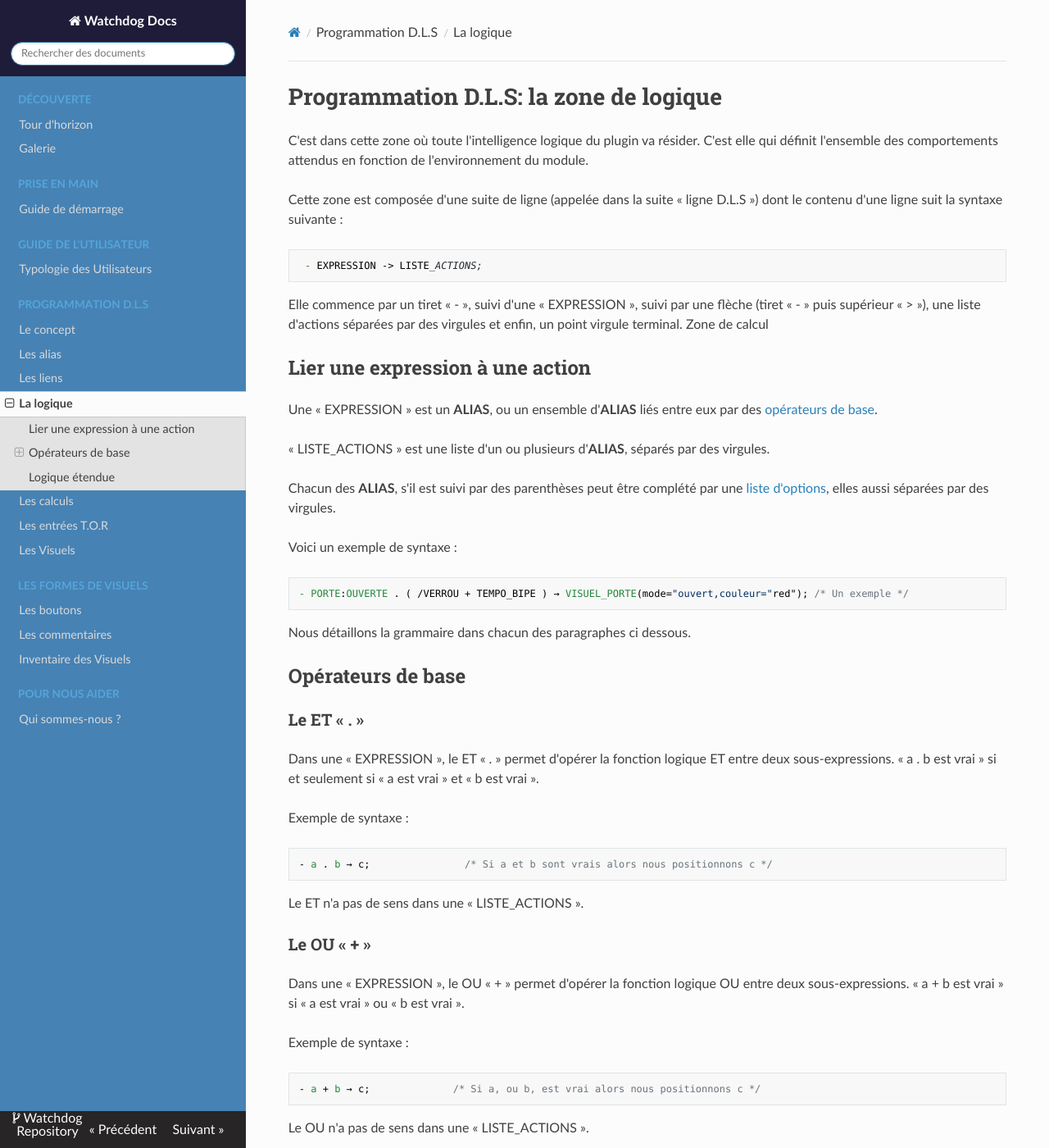
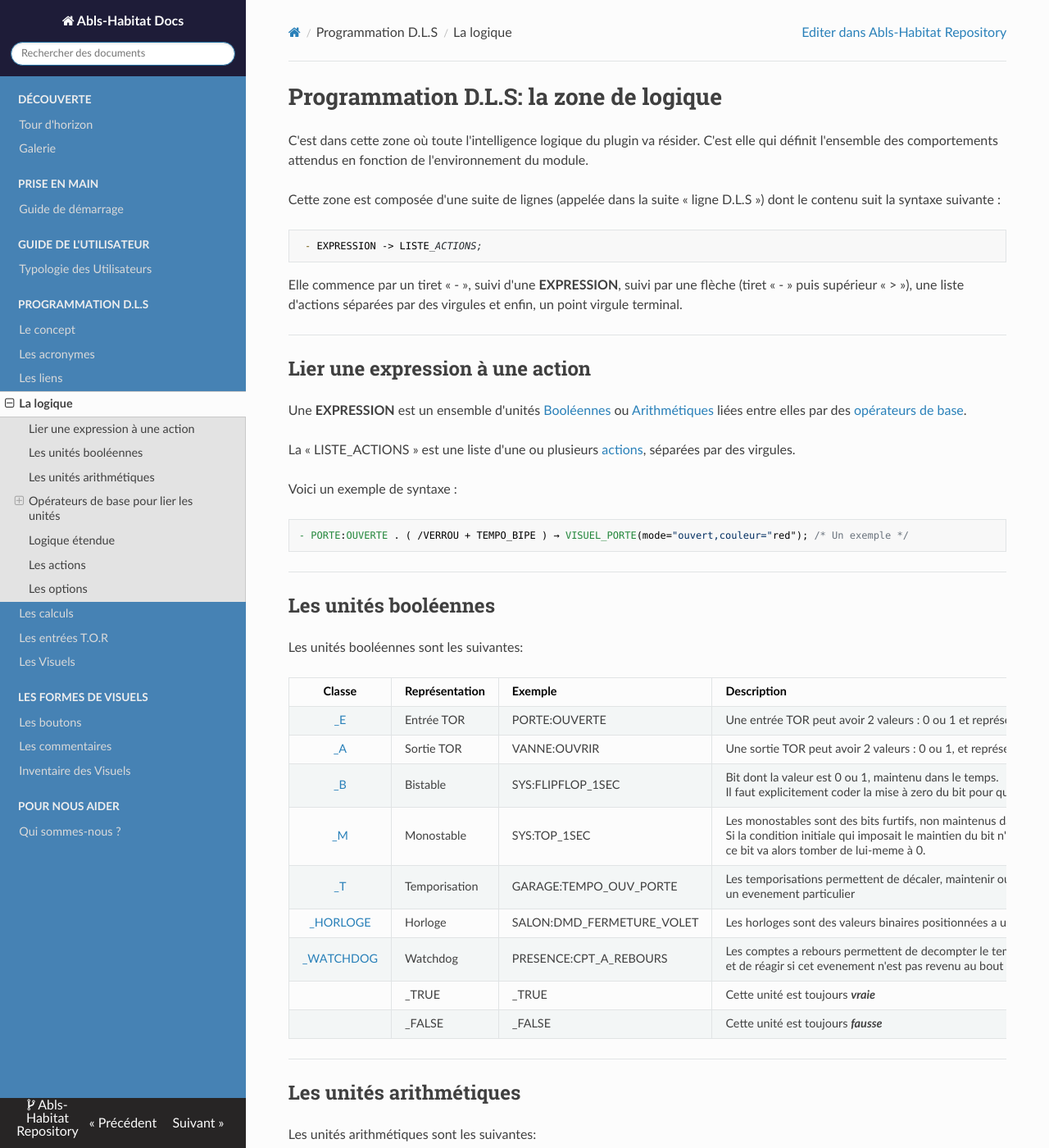
Before and after one commit to sebaru/abls-habitat-docs, an MkDocs documentation site: the page built from src/dls_logique.md, in a window 1280 px wide and 1400 px high. Shown: the whole window at 82% size. Built offline with MkDocs 1.6.1, drawn with Linux system fonts in a browser that asks for light colours; nearby versions of some CDN libraries; some of the changed text lies outside the part shown.

Commit message:
Change to abls-habitat

```diff
--- a/mkdocs.yml
+++ b/mkdocs.yml
@@ -1,9 +1,9 @@
 docs_dir: src
-site_name: Watchdog Docs
+site_name: Abls-Habitat Docs
 site_url: https://docs.abls-habitat.fr/
-repo_url: https://svn.abls-habitat.fr/repo/Watchdog/prod/
-repo_name: Watchdog Repository
-site_description: Documentation du projet domotique Watchdog
+repo_url: https://github.com/sebaru
+repo_name: Abls-Habitat Repository
+site_description: Home Automation by Abls-Habitat
 site_author: Sébastien et Bruno Lefèvre
 site_dir: build
 extra_css: [extra.css]
@@ -19,7 +19,7 @@ nav:
    - Typologie des Utilisateurs: users.md
  - Programmation D.L.S:
    - Le concept: dls.md
-   - Les alias: dls_alias.md
+   - Les acronymes: dls_acronymes.md
    - Les liens: dls_link.md
    - La logique: dls_logique.md
    - Les calculs: dls_calculs.md
--- a/src/dls_logique.md
+++ b/src/dls_logique.md
@@ -3,33 +3,64 @@
 C'est dans cette zone où toute l'intelligence logique du plugin va résider.
 C'est elle qui définit l'ensemble des comportements attendus en fonction de l'environnement du module.
 
-Cette zone est composée d'une suite de ligne (appelée dans la suite « ligne D.L.S ») dont le contenu d'une ligne suit la syntaxe suivante :
+Cette zone est composée d'une suite de lignes (appelée dans la suite « ligne D.L.S ») dont le contenu suit la syntaxe suivante :
 
      - EXPRESSION -> LISTE_ACTIONS;
 
-Elle commence par un tiret « - », suivi d'une « EXPRESSION », suivi par une flèche (tiret « - » puis supérieur « > »), une liste d'actions séparées par des virgules et enfin, un point virgule terminal.
-Zone de calcul
+Elle commence par un tiret « - », suivi d'une **EXPRESSION**, suivi par une flèche (tiret « - » puis supérieur « > »), une liste d'actions séparées par des virgules et enfin, un point virgule terminal.
 
+---
 ##Lier une expression à une action
 
-Une « EXPRESSION » est un **ALIAS**, ou un ensemble d'**ALIAS** liés entre eux par des [opérateurs de base](operateurs-de-base).
+Une **EXPRESSION** est un ensemble d'unités [Booléennes](#les-unites-boolennes) ou [Arithmétiques](#les-unites-arithmetique)
+liées entre elles par des [opérateurs de base](#operateurs-de-base).
 
-« LISTE_ACTIONS » est une liste d'un ou plusieurs d'**ALIAS**, séparés par des virgules.
-
-Chacun des **ALIAS**, s'il est suivi par des parenthèses peut être complété par une [liste d'options](dls_options.md),
-elles aussi séparées par des virgules.
+La « LISTE_ACTIONS » est une liste d'une ou plusieurs [actions](#actions), séparées par des virgules.
 
 Voici un exemple de syntaxe :
 
     - PORTE:OUVERTE . ( /VERROU + TEMPO_BIPE ) → VISUEL_PORTE(mode="ouvert,couleur="red"); /* Un exemple */
 
-Nous détaillons la grammaire dans chacun des paragraphes ci dessous.
+---
+## Les unités booléennes
 
-## Opérateurs de base
+Les unités booléennes sont les suivantes:
 
-###Le ET « . »
+| Classe    | Représentation 	|	Exemple |	Description |
+|:---------:|:----------------|:--------|:----------- |
+| [_E](dls_entre_tor.md)       | Entrée TOR        |	PORTE:OUVERTE             |	Une entrée TOR peut avoir 2 valeurs : 0 ou 1 et représente l'état physique d'un capteur
+| [_A](dls_sortie_tor.md) 	    | Sortie TOR 	      | VANNE:OUVRIR 	            | Une sortie TOR peut avoir 2 valeurs : 0 ou 1, et représente l'état souhaité d'un actionneur
+| [_B](dls_bistables.md) 	     | Bistable          |	SYS:FLIPFLOP_1SEC 	       | Bit dont la valeur est 0 ou 1, maintenu dans le temps. <br>Il faut explicitement coder la mise à zero du bit pour que celui-ci soit effectivement remis à 0.
+| [_M](dls_monostables.md) 	   | Monostable 	      |SYS:TOP_1SEC 	             | Les monostables sont des bits furtifs, non maintenus dans le temps.<br>Si la condition initiale qui imposait le maintien du bit n'est plus vraie,<br>ce bit va alors tomber de lui-meme à 0.
+| [_T](dls_tempo.md) 	         | Temporisation 	   | GARAGE:TEMPO_OUV_PORTE 	  | Les temporisations permettent de décaler, maintenir ou limiter dans le temps<br> un evenement particulier
+| [_HORLOGE](dls_horloge.md) 	 | Horloge 	         | SALON:DMD_FERMETURE_VOLET |	Les horloges sont des valeurs binaires positionnées a une heure bien précise de la journée
+| [_WATCHDOG](dls_watchdog.md)	| Watchdog 	        | PRESENCE:CPT_A_REBOURS 	  | Les comptes a rebours permettent de decompter le temps à partir d'un evenement<br>et de réagir si cet evenement n'est pas revenu au bout d'une consigne précise.
+|  	| _TRUE | _TRUE | Cette unité est toujours ***vraie***
+|  	| _FALSE | _FALSE | Cette unité est toujours ***fausse***
 
-Dans une « EXPRESSION », le ET « . » permet d'opérer la fonction logique ET entre deux sous-expressions.
+
+---
+## Les unités arithmétiques
+
+Les unités arithmétiques sont les suivantes:
+
+| Classe    | Représentation 	|	Exemple |	Description |
+|:---------:|:----------------|:--------|:----------- |
+| [_EA](dls_entre_ana.md) 	    | Entrée Analogique | TEMP:JARDIN 	             | Une entrée Analogique représente une valeur d'un capteur analogique.<br> Celle-ci dispose d'options permettant au systeme de savoir comment interpréter<br>les informations fournies par les capteurs (4/20mA, 0-10V, ...)
+| [_AA](dls_sortie_ana.md) 	   | Sortie Analogique |	CHAUDIERE:CONSIGNE 	      | Une sortie Analogique represente la valeur souhaitée d'un actionneur analogique. <br> Elle dispose d'options permettant au systeme de traduire une valeur reelle en valeur<br>compréhensible par les actionneurs.
+| [_CI](dls_cpti.md) 	         | Compteur d'impulsions | 	PUIT:LITRE 	         | Incrémenté à chaque front montant de sa condition de pilotage
+| [_CH](dls_cpth.md) 	         | Compteur Horaire 	| POMPE:DUREE_VIE 	         | Temps seconde représentant la durée effective de maintien de sa condition de pilotage
+| [_R](dls_registres.md) 	     | Registre 	        | EDF:EQUIV_KWH 	           | Les registres permettent de manipuler des points de consignes, de seuil,<br>et permettent de réaliser des calculs
+| | nombre a virgule | 22,3 | représente le nombre décimal 22,3 |
+| | nombre a virgule | -1.2 | représente le nombre décimal -1.2 |
+
+## Opérateurs de base pour lier les unités
+
+###Le « . »
+
+Dans une **EXPRESSION**, le « . » permet d'opérer la fonction logique ET entre deux sous-expressions de type booléennes.
+Le résultat associé sera booléen lui aussi.
+
 « a . b est vrai » si et seulement si « a est vrai » et « b est vrai ».
 
 Exemple de syntaxe :
@@ -38,26 +69,66 @@ Exemple de syntaxe :
 
 Le ET n'a pas de sens dans une « LISTE_ACTIONS ».
 
-### Le OU « + »
+### Le « + »
 
-Dans une « EXPRESSION », le OU « + » permet d'opérer la fonction logique OU entre deux sous-expressions.
-« a + b est vrai » si « a est vrai » ou « b est vrai ».
+Dans une **EXPRESSION**, le « + » permet d'opérer deux fonctions:
 
-Exemple de syntaxe :
+* la fonction logique OU entre deux sous-expressions de type booléennes. Dans ce cas le résultat sera booléen.
+* la fonction mathématique d'addition entre deux sous-expressions de type arithmétique. Dans ce cas le résultat sera arithmétique.
 
     - a + b → c;              /* Si a, ou b, est vrai alors nous positionnons c */
+    - 4.0 + 6.0 → c;          /* c aura la valeur de 10.0 (4+6) */
 
 Le OU n'a pas de sens dans une « LISTE_ACTIONS ».
 
-### Le complément « / »
+### Le « - »
 
-Dans une « EXPRESSION » ou une « LISTE_ACTIONS », le complément « / » permet d'opérer la fonction logique NON sur l'expression suivante.
-« /a est vrai » si « a est faux ».
+Dans une **EXPRESSION**, le « - » permet d'opérer la fonction mathématique de soustraction entre deux sous-expression de type arithmétiques.
+Dans ce cas le résultat sera également arithmétique.
 
-Exemple de syntaxe :
+    - a + b → c;              /* Si a, ou b, est vrai alors nous positionnons c */
+    - 4.0 + 6.0 → c;          /* c aura la valeur de 10.0 (4+6) */
 
-    - /a → c;          /* Si a est faux alors nous positionnons c à 1 */
-    - a . b → /c;      /* Si a et b sont vrais alors nous positionnons c à 0 */
+Le « - » n'a pas de sens dans une « LISTE_ACTIONS ».
+
+### Le « / » : complément et division
+
+Dans une **EXPRESSION** booléenne ou une « LISTE_ACTIONS », le complément « / » permet d'opérer la fonction logique NON sur l'expression booléenne suivante.
+Dans ce cas, le résultat est booléen.
+
+    « /a est vrai » si « a est faux ».
+
+Dans une **EXPRESSION** arithmétique, le « / » permet d'opérer la fonction mathématique de division entre deux sous-expressions arithmétiques.
+« 10 / 2.0 » sera la valeur 5.0.
+
+    - /a → c;                      /* Si a est faux alors nous positionnons c à 1 */
+    - a . b → /c;                  /* Si a et b sont vrais alors nous positionnons c à 0 */
+    - TEMP_CHAUD / TEMP_FROID → c; /* c représentera le coefficient temp_chaud divisé par temp_froid */
+
+### Le « * » : multiplication
+
+Dans une **EXPRESSION** arithmétique, le « * » permet d'opérer la fonction mathématique de multiplication entre deux sous-expressions arithmétiques.
+« 10 / 2.0 » sera la valeur 5.0.
+
+    - /a → c;                      /* Si a est faux alors nous positionnons c à 1 */
+    - a . b → /c;                  /* Si a et b sont vrais alors nous positionnons c à 0 */
+    - TEMP_CHAUD / TEMP_FROID → c; /* c représentera le coefficient temp_chaud divisé par temp_froid */
+
+### Les comparaisons
+
+Dans une **EXPRESSION** arithmétique, les opérateurs « <, <=, =, >=, > » permettent d'opérer une comparaison entre deux valeurs arithmétiques.
+le résultat sera lui booléen.
+
+    - TEMP > 15.0 → c;             /* Si TEMP est strictement supérieure à 15, c est positionné à 1 */
+    - TEMP <= -5.0 → c;            /* Si TEMP est inférieure ou égale à -5, c est positionné à 1 */
+
+### Les comparaisons horaire
+
+Dans une **EXPRESSION** arithmétique, le mot clef « _HEURE » peut s'utiliser dans une comparaison pour agir selon l'heure de la journée.
+le résultat sera lui booléen.
+
+    - _HEURE = 07:00 → c;                              /* c est positioné à 1 à 7 heure du matin */
+    - _HEURE >=09:00 . _HEURE <=18:00 -> HEURE_OUVREE; /* HEURE_OUVREE est vraie entre 09h et 18h */
 
 ### Précédences et parenthèses
 
@@ -84,9 +155,16 @@ La syntaxe retenue est la suivante:
 
 Aujourd'hui, les options disponibles sont les suivantes;
 
-* daa = valeur : Ajoute un délai (en dixième de seconde) entre le momemt ou l'EXPRESSION devient vraie et le moment ou la LISTE_ACTIONS sera effectivement positionnée
-
+* daa = valeur : Ajoute un délai (en dixième de seconde) entre le momemt ou l'**EXPRESSION** devient vraie et le moment ou la LISTE_ACTIONS sera effectivement positionnée
 
 Exemples:
 
-    - EXPRESSION -- daa = 100 -> ACTION; /* ACTION sera lancée 10 secondes après que l'EXPRESSION devienne vraie.
+    - EXPRESSION -- daa = 100 -> ACTION; /* ACTION sera lancée 10 secondes après que l'EXPRESSION devienne vraie. */
+
+##Les actions
+
+Comming soon.
+
+## Les options
+Chaque unités ou action peut être complétée par une [liste d'options](dls_options.md) pour moduler son interprétation ou configurer ses paramètres.
+Ces options sont décrites dans chacune des pages présentants les classes de bit internes.
--- a/src/extra.css
+++ b/src/extra.css
@@ -5,3 +5,5 @@
 
  img[alt="imgvisuel"] { max-width:128px; max-height:128px }
  img[alt="imgmax800"] { max-width:800px; max-height:800px }
+
+ .caption-text { color: #EEE; }
```
Also changed, not shown: src/dls.md (+22 -22 lines), src/dls_acronymes.md (added, +32 -0 lines), src/dls_alias.md (deleted, +0 -24 lines), src/dls_calculs.md (+9 -10 lines).
